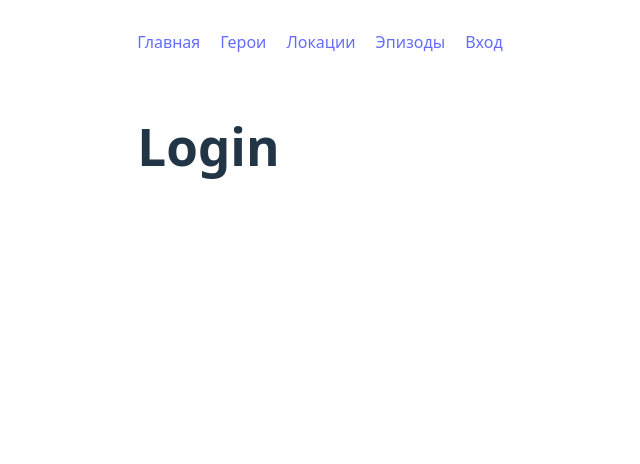
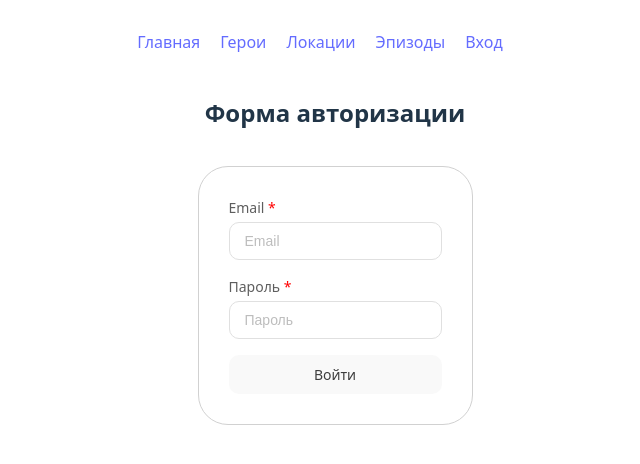
Before and after one commit to AlinaBorisova/rik-and-morty, a React (Vite) app: page /login in a window 1280 px wide. Shown: the top 464 px of the page, without its empty margins (320-960 px from the left). Built offline with nearby package versions, Linux system fonts and the light colour scheme.

Commit message:
feat: Добавлена базовая логика на страницу LoginPage

```diff
--- a/src/routes/LoginPage/LoginPage.tsx
+++ b/src/routes/LoginPage/LoginPage.tsx
@@ -1,7 +1,15 @@
+import { Signin, type SigninForm } from "../../components/SignIn/SignIn";
+
 export function LoginPage() {
+
+  const handleEnter = (inputs: SigninForm) => {
+    console.log("Отправлено", inputs);
+    alert(`Welcome, ${inputs.email}`)
+  }
+
   return (
     <>
-    <h1>Login</h1>
+      <Signin onSubmit={handleEnter}/>
     </>
   )
 }
```
